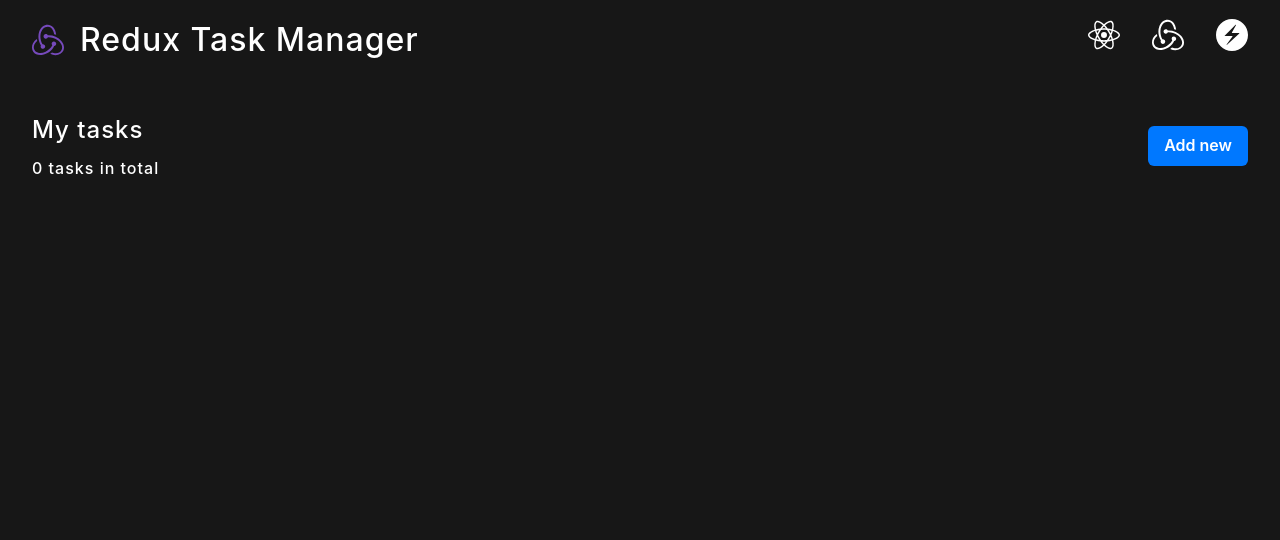
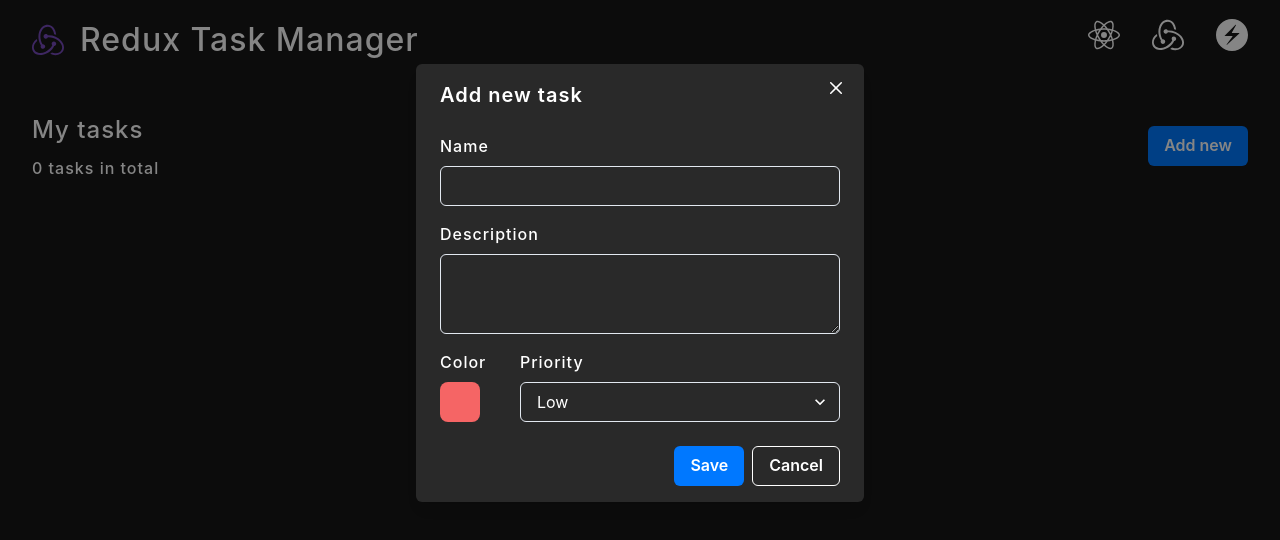
Before and after one commit to nikkovacevic/redux-planner, a React (Vite) app: page / in a window 1280 px wide. Both pictures are taken after a click on the button "Add new". Shown: the top 540 px of the page. Built offline with nearby package versions, Linux system fonts and the light colour scheme.

Commit message:
added add new modal

```diff
--- /dev/null
+++ b/src/components/AddNewModal.jsx
@@ -0,0 +1,70 @@
+import React, { useState } from 'react';
+import {
+    Modal,
+    ModalOverlay,
+    ModalContent,
+    ModalHeader,
+    ModalFooter,
+    ModalBody,
+    ModalCloseButton, Input, FormControl, FormLabel, Textarea, Button, Select, Flex
+} from '@chakra-ui/react';
+import ColorPicker from './colorPicker.jsx';
+
+function AddNewModal({ open, handleClose }) {
+
+    const [name, setName] = useState('');
+    const [description, setDescription] = useState('');
+    const [color, setColor] = useState('');
+    const [priority, setPriority] = useState('');
+
+    const handleColorSelect = (color) => {
+        setColor(color)
+    }
+
+    return (
+        <Modal isOpen={open} onClose={handleClose}>
+            <ModalOverlay />
+            <ModalContent bg={'#292929'} color={'white'}>
+                <ModalHeader>
+                    Add new task
+                </ModalHeader>
+                <ModalCloseButton/>
+                <ModalBody>
+                    <FormControl mb={4}>
+                        <FormLabel>Name</FormLabel>
+                        <Input value={name} onChange={(e) => setName(e.target.value)}/>
+                    </FormControl>
+                    <FormControl mb={4}>
+                        <FormLabel>Description</FormLabel>
+                        <Textarea value={description} onChange={(e) => setDescription(e.target.value)}/>
+                    </FormControl>
+
+                    <Flex justifyContent={'space-between'}>
+                        <FormControl width={'20%'}>
+                            <FormLabel>Color</FormLabel>
+                            <ColorPicker handleColorSelect={handleColorSelect}/>
+                        </FormControl>
+                        <FormControl width={'80%'}>
+                            <FormLabel>Priority</FormLabel>
+                            <Select>
+                                <option value='Low' style={{ backgroundColor: '#292929', color:"white"}}>Low</option>
+                                <option value='Medium' style={{ backgroundColor: '#292929', color:"white"}}>Medium</option>
+                                <option value='High' style={{ backgroundColor: '#292929', color:"white"}}>High</option>
+                            </Select>
+                        </FormControl>
+
+                    </Flex>
+
+                </ModalBody>
+                <ModalFooter>
+                    <Button colorScheme={'messenger'} mr={2}>Save</Button>
+                    <Button colorScheme={'#292929'} variant={'outline'} onClick={handleClose}>Cancel</Button>
+                </ModalFooter>
+            </ModalContent>
+
+
+        </Modal>
+    );
+}
+
+export default AddNewModal;
--- /dev/null
+++ b/src/components/colorPicker.jsx
@@ -0,0 +1,63 @@
+import React, { useState } from 'react';
+import {
+    Button,
+    Popover,
+    PopoverArrow,
+    PopoverBody,
+    PopoverCloseButton,
+    PopoverContent,
+    PopoverTrigger, SimpleGrid
+} from '@chakra-ui/react';
+
+function ColorPicker({ handleColorSelect }) {
+
+    const [color,setColor] = useState('red.400')
+
+    const colors = [
+        "red.400",
+        "green.400",
+        "blue.400",
+        "yellow.400",
+        "orange.400",
+    ]
+    return (
+        <Popover >
+            <PopoverTrigger>
+                <Button
+                    background={color}
+                    height={'40px'}
+                    width={'40px'}
+                    minWidth="unset"
+                    padding={0}
+                    borderRadius={8}
+                />
+            </PopoverTrigger>
+            <PopoverContent width={'20vh'} bg={'#292929'}>
+                <PopoverArrow/>
+                <PopoverBody height={'fit-content'} p={4}>
+                    <SimpleGrid columns={5} spacing={2}>
+                        {colors.map((color) => (
+                            <Button
+                                background={color}
+                                height={'24px'}
+                                width={'24px'}
+                                minWidth="unset"
+                                padding={0}
+                                borderRadius={4}
+                                onClick={() => {
+                                    setColor(color);
+                                    handleColorSelect(color);
+                                }}
+                            />
+
+                        ))}
+                    </SimpleGrid>
+                </PopoverBody>
+
+            </PopoverContent>
+
+        </Popover>
+    );
+}
+
+export default ColorPicker;
--- a/src/redux/tasksSlice.js
+++ b/src/redux/tasksSlice.js
@@ -8,7 +8,9 @@ export const tasksSlice = createSlice({
             const newTask = {
                 id: new Date(),
                 name: action.payload.taskName,
+                description: action.payload.description,
                 color: action.payload.color,
+                priority: action.payload.priority,
                 completed: action.payload.completed
             }
             state.push(newTask)
--- a/src/routes/HomePage.jsx
+++ b/src/routes/HomePage.jsx
@@ -1,15 +1,19 @@
-import React from 'react';
+import React, { useState } from 'react';
 import { Box, Flex, Image, Text, IconButton, Show, Tooltip, Button } from '@chakra-ui/react';
 import { FaPlus } from 'react-icons/fa';
 
 import {useSelector, useDispatch} from 'react-redux';
+import AddNewModal from '../components/AddNewModal.jsx';
 
 function HomePage() {
+
+    const [openModal, setOpenModal] = useState(false);
 
     const  tasks = useSelector((state) => {return state.tasks})
     const dispatch = useDispatch();
 
     return (
+        <>
         <Box bg={'#171717'} p={8} h='90vh' color='white'>
 
             {/* Toolbar */}
@@ -27,10 +31,11 @@ function HomePage() {
                         bottom={'5vh'}
                         right={'5vh'}
                         zIndex={100}
+                        onClick={()=> setOpenModal(true)}
                     />
                 </Show>
                 <Show above={'sm'}>
-                    <Button onClick={()=> console.log(tasks.length)} colorScheme='messenger'>Add new</Button>
+                    <Button onClick={()=> setOpenModal(true)} colorScheme='messenger'>Add new</Button>
                 </Show>
             </Flex>
 
@@ -38,7 +43,10 @@ function HomePage() {
             {/*card za vsakega tak ko je v bookmarku*/}
             {/*badge komponenta*/}
 
+
         </Box>
+            <AddNewModal open={openModal} handleClose={() => setOpenModal(false)}/>
+        </>
     );
 }
 
```
